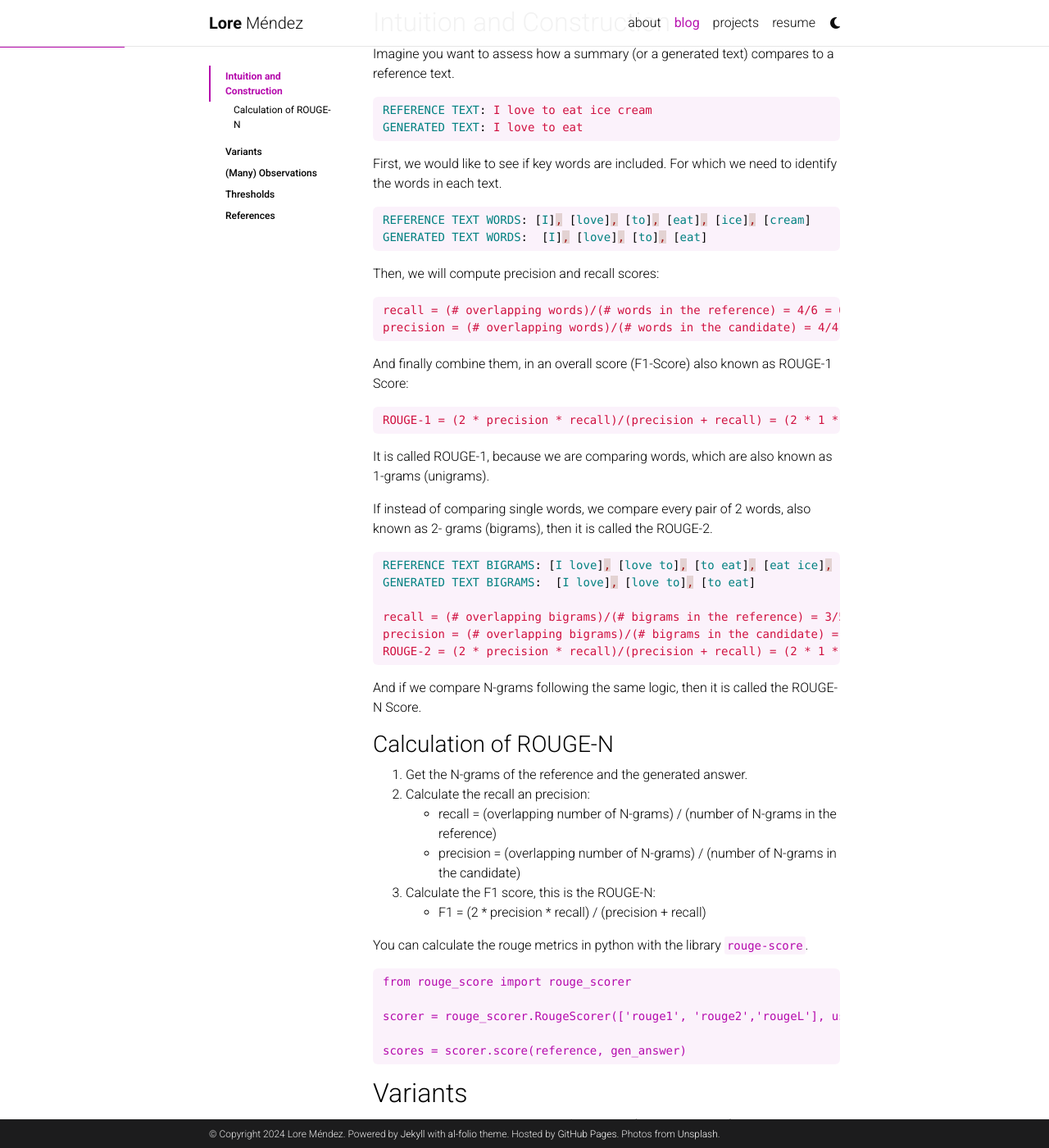
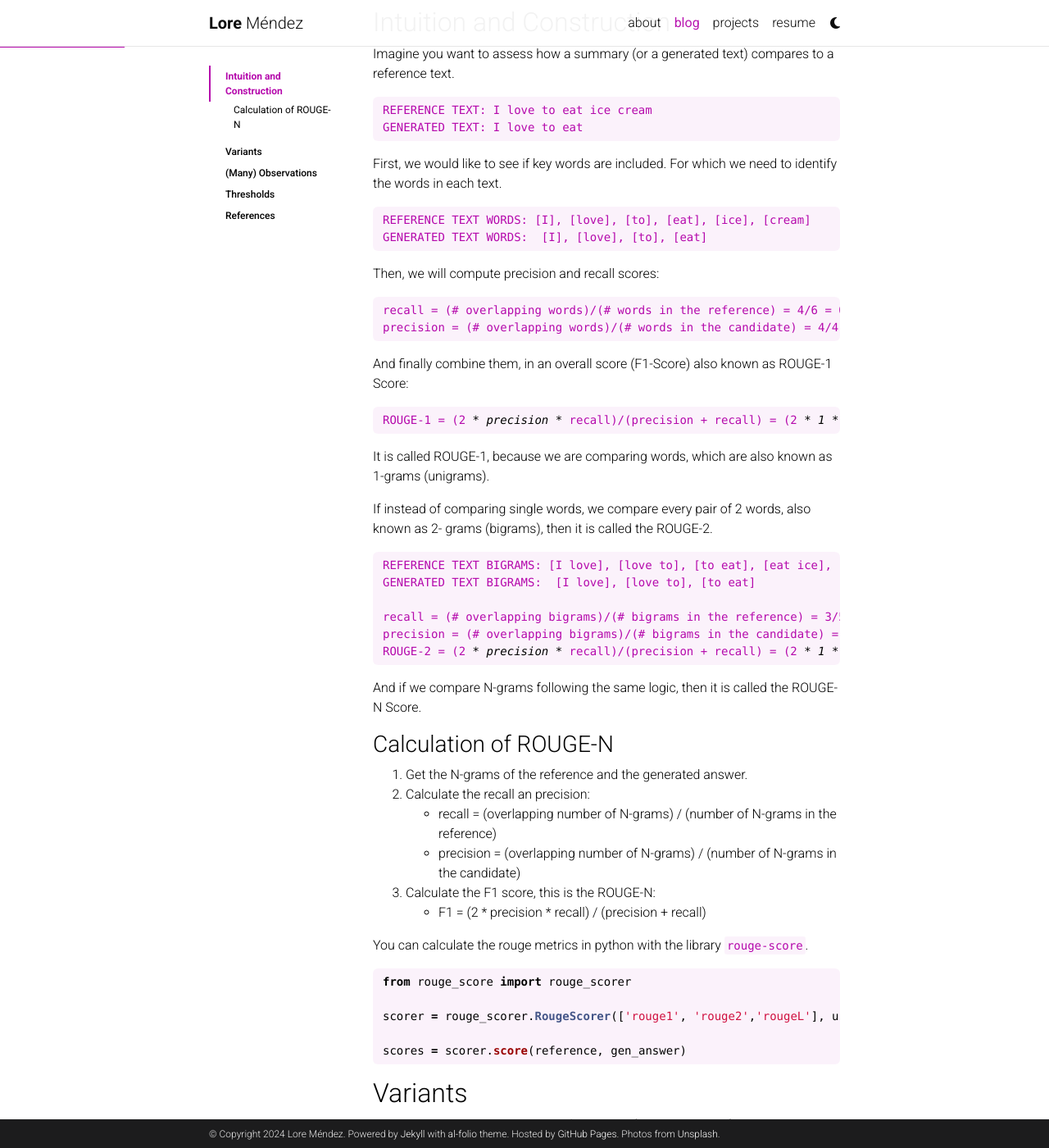
Before and after one commit to loremendez/loremendez.github.io, a Jekyll site: the page built from _posts/2024-08-07-rouge.md, in a window 1280 px wide and 1400 px high, scrolled down 447 px. Shown: the whole window at 82% size. Built offline with Jekyll 4.4.1, drawn with Linux system fonts in a browser that asks for light colours; comment, search, counter and statistics services are not loaded; a style sheet for code colours, icons or effects is not loaded.

````diff
--- a/_posts/2024-08-07-rouge.md
+++ b/_posts/2024-08-07-rouge.md
@@ -22,28 +22,28 @@
 ## Intuition and Construction
 
 Imagine you want to assess how a summary (or a generated text) compares to a reference text.
- ```yml
+ ```markdown
 REFERENCE TEXT: I love to eat ice cream
 GENERATED TEXT: I love to eat
 ```
 First, we would like to see if key words are included. For which we need to identify the words in each text.
- ```yml
+ ```markdown
 REFERENCE TEXT WORDS: [I], [love], [to], [eat], [ice], [cream]
 GENERATED TEXT WORDS:  [I], [love], [to], [eat]
 ```
 Then, we will compute precision and recall scores:
- ```yml
+ ```markdown
 recall = (# overlapping words)/(# words in the reference) = 4/6 = 0,6667
 precision = (# overlapping words)/(# words in the candidate) = 4/4 = 1
 ```
 And finally combine them, in an overall score (F1-Score) also known as ROUGE-1 Score:
- ```yml
+ ```markdown
 ROUGE-1 = (2 * precision * recall)/(precision + recall) = (2 * 1 * 0,6667)/(1 + 0,6667) = 0,8
 ```
 It is called ROUGE-1, because we are comparing words, which are also known as 1-grams (unigrams).
 
 If instead of comparing single words, we compare every pair of 2 words, also known as 2- grams (bigrams), then it is called the ROUGE-2.
- ```yml
+ ```markdown
 REFERENCE TEXT BIGRAMS: [I love], [love to], [to eat], [eat ice], [ice cream]
 GENERATED TEXT BIGRAMS:  [I love], [love to], [to eat]
 
@@ -63,7 +63,7 @@
     * F1 = (2 * precision * recall) / (precision + recall)
 
 You can calculate the rouge metrics in python with the library `rouge-score`.
-```
+```python
 from rouge_score import rouge_scorer
 
 scorer = rouge_scorer.RougeScorer(['rouge1', 'rouge2','rougeL'], use_stemmer=False)
````
Also changed, not shown: _posts/2024-08-08-bleu.md (added, +55 -0 lines).
